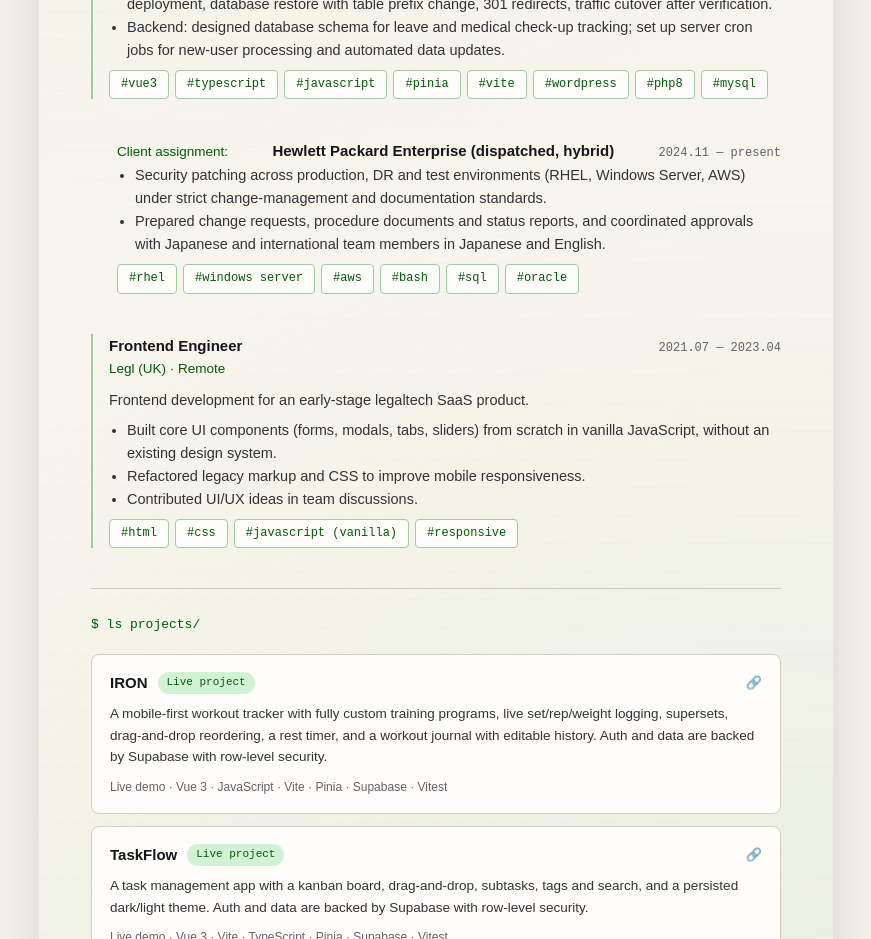
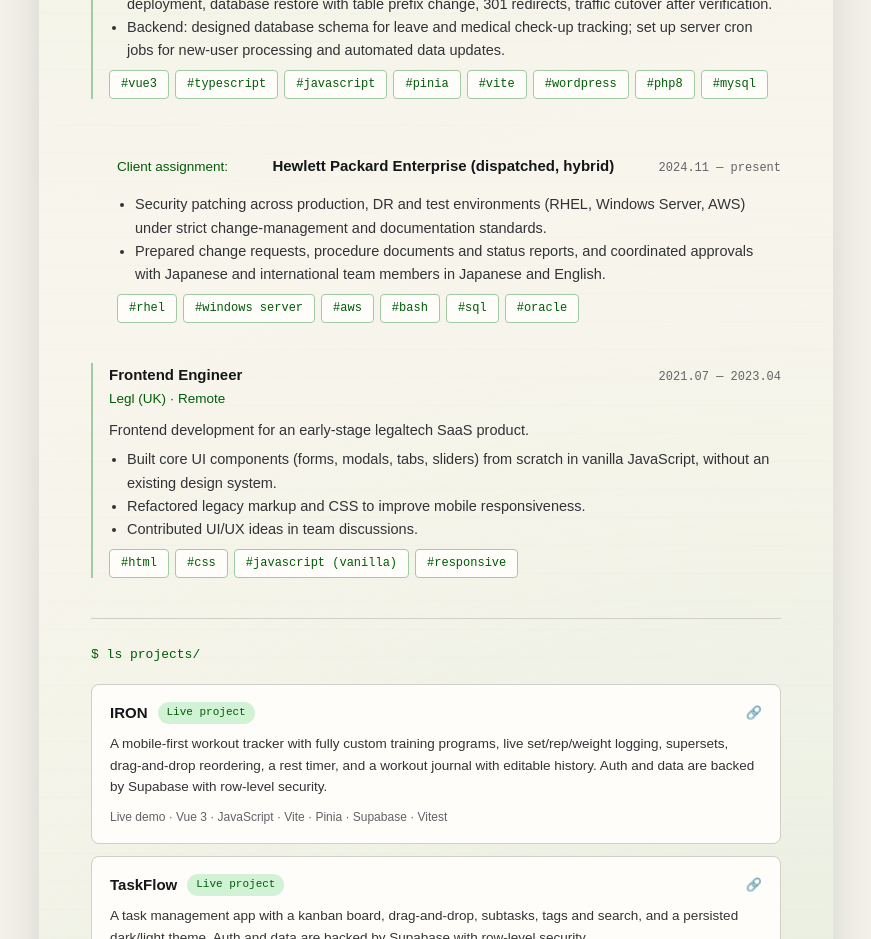
Before and after one commit to GrayMurakami/website-resume, a Nuxt app: page / in a window 1280 px wide. Shown: the part 1280-2219 px from the top of the page, without its empty margins (204-1075 px from the left). Built offline with nearby package versions, Linux system fonts and the light colour scheme.

Commit message:
style: fix for experience

```diff
--- a/app/components/resume/ResumeExperience.vue
+++ b/app/components/resume/ResumeExperience.vue
@@ -73,13 +73,13 @@
   </div>
 
   <div class="exp-item-sub">
-    <div class="exp-head">
-      <div class="exp-org-sub">
+    <div class="exp-head-sub">
+      <p class="exp-org-sub">
         Client assignment:
-      </div>
-      <div class="exp-title">
-        Hewlett Packard Enterprise (dispatched, hybrid)
-      </div>
+      </p>
+      <p class="exp-title">
+        Hewlett Packard Enterprise <span>(dispatched, hybrid)</span>
+      </p>
       <div class="exp-date">
         2024.11 — present
       </div>
@@ -179,6 +179,14 @@
   gap: 4px 12px;
 }
 
+.exp-head-sub {
+  display: flex;
+  justify-content: space-between;
+  align-items: baseline;
+  flex-wrap: wrap;
+  gap: 4px 12px;
+}
+
 .exp-title {
   font-weight: 600;
   font-size: 15px;
@@ -201,6 +209,7 @@
 .exp-org-sub {
   color: var(--accent-strong);
   font-size: 13.5px;
+  font-size: italic;
 }
 
 .exp-item p {
```
